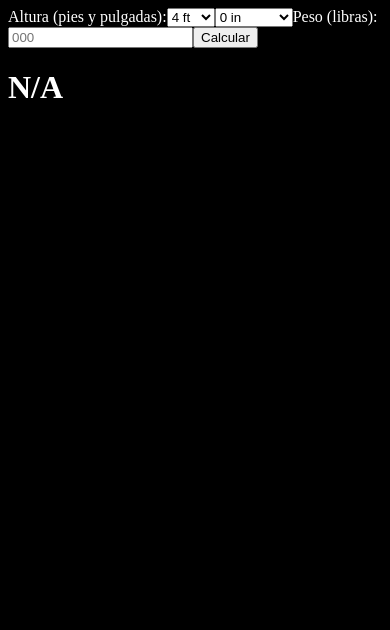
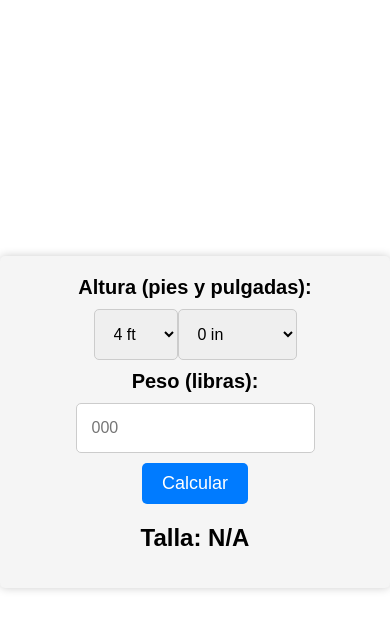
Before and after one commit to Brakoweb/sizes-lalefajas.com, a React (Vite) app in the folder girdle-sizin-app/: page / in a window 390 px wide. Shown: the top 630 px of the page. Built offline with nearby package versions, Linux system fonts and the light colour scheme.

Commit message:
adding responsive design css

```diff
--- a/girdle-sizin-app/src/GirdleApp.jsx
+++ b/girdle-sizin-app/src/GirdleApp.jsx
@@ -6,18 +6,14 @@ import withReactContent from 'sweetalert2-react-content'
   const calcHeight = (ft, inch) => {
     ft = parseFloat(ft);
     inch = parseFloat(inch);
-    if (inch == 10 || inch == 11) {
-        return ft + (inch * 0.01)
-    } else {
-        return ft + (inch * 0.1)
-    }
+    return ft + (inch * 0.01);
   }
 
 
 
 const getGirdleSize = (height, weight) => {
     let size = '';
-    if (height >= 5 && height <= 5.6) {
+    if (height >= 5 && height <= 5.06) {
         if (weight >= 91 && weight <= 97) {
             return size = '3XS';
         }else if (weight >= 98 && weight <= 106) {
@@ -40,7 +36,7 @@ const getGirdleSize = (height, weight) => {
             return size = 'N/A';
         }
 
-    } else if (height >= 5.7 && height <= 6) {
+    } else if (height >= 5.07 && height <= 6) {
         if (weight >= 98 && weight <= 105) {
             return size = '3XS';
         }else if (weight >= 106 && weight <= 116) {
@@ -115,6 +111,7 @@ const App = () => {
     return (
     <>
         <label htmlFor="altura">Altura (pies y pulgadas):</label>
+        <br />
         <select id="pies" name="pies" required>
             <option value="" disabled defaultValue="">Pies</option>
             <option value="4">4 ft</option>
@@ -138,13 +135,16 @@ const App = () => {
             <option value="11">11 in</option>
 
         </select>
+        <br />
 
         <label htmlFor="peso">Peso (libras):</label>
-        <input id="peso" name="peso" type="number" placeholder="000" />
+        <br />
+        <input id="peso" name="peso" type="number" placeholder="000" required />
+        <br />
         <button className="calcBtn" onClick={handleBtn}>Calcular</button>
 
 
-        <h1>{size}</h1>
+        <h1>Talla: {size}</h1>
     </>
     );
 }
--- a/girdle-sizin-app/src/styles.css
+++ b/girdle-sizin-app/src/styles.css
@@ -1,4 +1,78 @@
-body{
-    background-color: black;
-    color: white;
-}
+body {
+    font-family: Arial, sans-serif;
+    margin: 0;
+    padding: 0;
+    display: flex;
+    justify-content: center; /* center horizontally */
+    align-items: center; /* center vertically */
+    min-height: 100vh; /* Take 100% of the height of the window */
+    background-color: #fff;
+  }
+
+  #root {
+    width: 100%;
+    max-width: 400px;
+    padding: 20px;
+    background-color: #f5f5f5;
+    border-radius: 5px;
+    box-shadow: 0 0 10px rgba(0, 0, 0, 0.2);
+    text-align: center;
+  }
+
+  h1 {
+    font-size: 24px;
+    margin-top: 20px;
+    text-align: center;
+  }
+
+  label {
+    font-weight: bold;
+    font-size: 20px;
+  }
+
+  /* form styles */
+  form {
+    display: flex;
+    flex-direction: column;
+    gap: 10px;
+  }
+
+  select, input {
+    padding: 15px;
+    border: 1px solid #ccc;
+    border-radius: 5px;
+    font-size: 16px;
+    margin: 10px 0;
+  }
+
+  button.calcBtn {
+    background-color: #007BFF;
+    color: #fff;
+    font-size: 18px;
+    padding: 10px 20px;
+    border: none;
+    border-radius: 5px;
+    cursor: pointer;
+    transition: background-color 0.3s ease-in-out;
+  }
+
+  button.calcBtn:hover {
+    background-color: #0056b3;
+  }
+
+  /* animation */
+  @keyframes buttonColorChange {
+    0% {
+      background-color: #007BFF;
+    }
+    50% {
+      background-color: #0056b3;
+    }
+    100% {
+      background-color: #007BFF;
+    }
+  }
+
+  .button-pulse {
+    animation: buttonColorChange 2s infinite;
+  }
```
